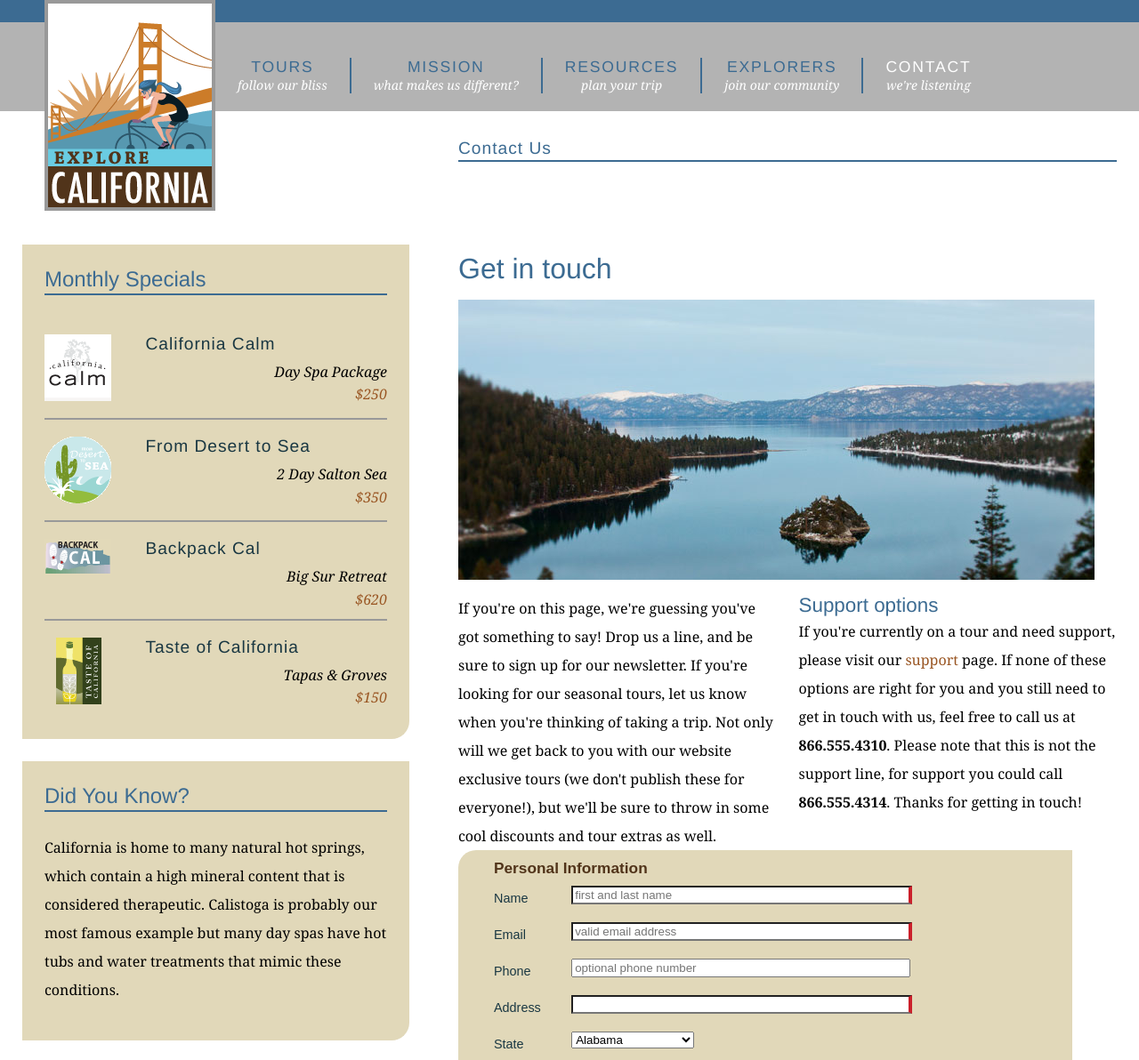
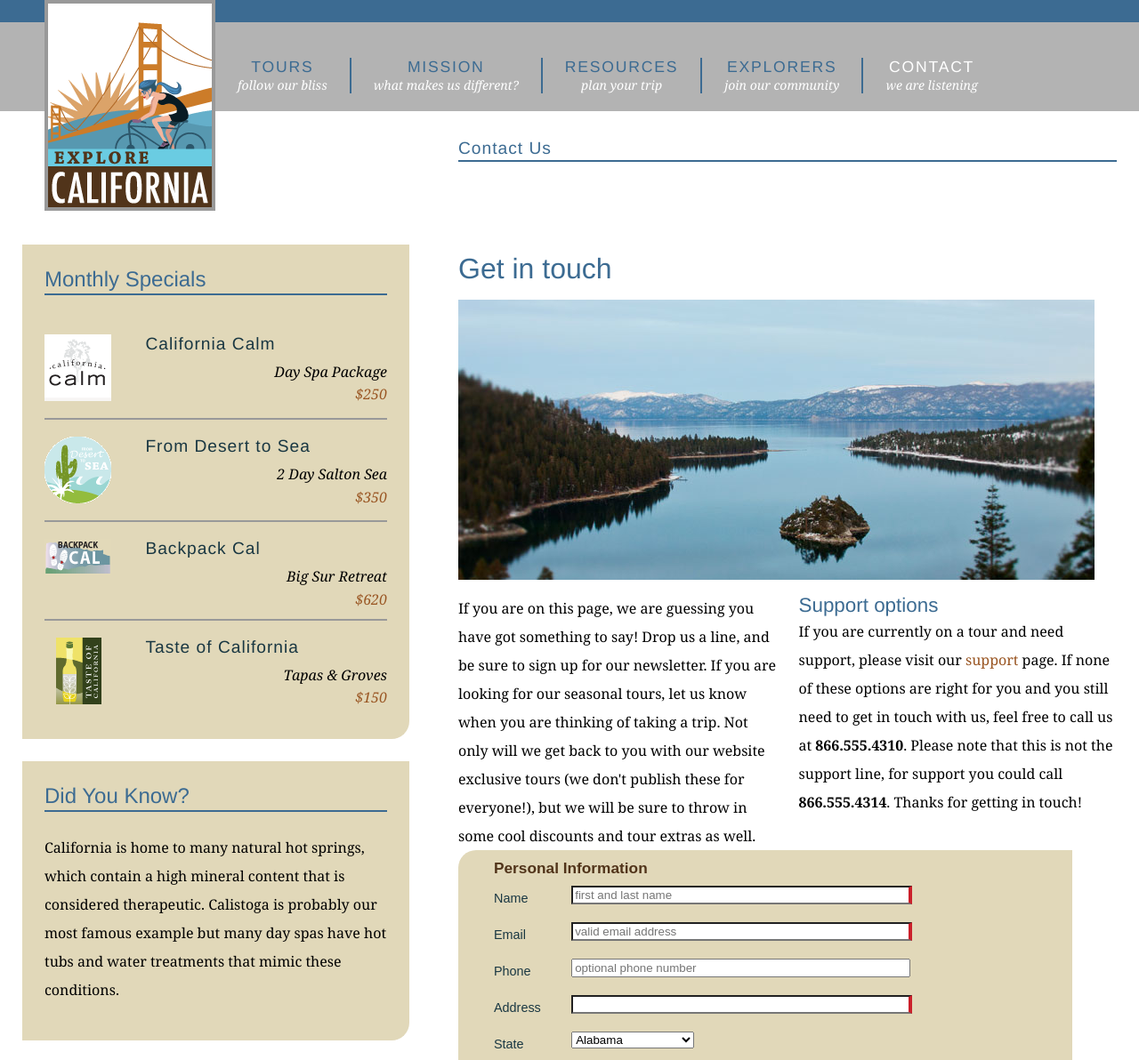
Before and after one commit to alberkwek92/explore_california, a plain HTML site: page contact.html in a window 1280 px wide. Shown: the top 1192 px of the page at 89% size. Drawn offline with Linux system fonts and the light colour scheme.

Commit message:
Removed contractions from contact page text

```diff
--- a/contact.html
+++ b/contact.html
@@ -45,7 +45,7 @@
                 <li><a href="explorers/video.html" title="check out our podcast">Video podcast</a></li>
               </ul>
             </li>
-            <li><a href="contact.html" title="contact us" class="current">Contact <br /><span class="tagline">we're listening</span></a>
+            <li><a href="contact.html" title="contact us" class="current">Contact <br /><span class="tagline">we are listening</span></a>
               <ul>
                 <li><a href="support.html" title="need help?">Support</a></li>
               </ul>
@@ -68,10 +68,10 @@
           <h1>Get in touch</h1>
           <img src="assets/images/emerald_bay.jpg" alt="Beautiful Lake Tahoe" class="articleImage" />
           <div class="multiCol">
-            <p>If you're on this page, we're guessing you've got something to say! Drop us a line, and be sure to sign up for our newsletter. If you're looking for our seasonal tours,  let us know when you're thinking of taking a trip. Not only will we get back to you with our website exclusive tours (we don't publish these for everyone!), but we'll be sure to throw in some cool discounts and tour extras as well.</p>
+            <p>If you are on this page, we are guessing you have got something to say! Drop us a line, and be sure to sign up for our newsletter. If you are looking for our seasonal tours,  let us know when you are thinking of taking a trip. Not only will we get back to you with our website exclusive tours (we don't publish these for everyone!), but we will be sure to throw in some cool discounts and tour extras as well.</p>
 
             <h2>Support options</h2>
-            <p>If you're currently on a tour and need support, please visit our <a href="support.html">support</a> page. If none of these options are right for you and you still need to get in touch with us, feel free to call us at<span class="phone"> <strong>866.555.4310</strong>. Please note that this is not the support line, for support you could call </span><strong>866.555.4314</strong>. Thanks for getting in touch!</p>
+            <p>If you are currently on a tour and need support, please visit our <a href="support.html">support</a> page. If none of these options are right for you and you still need to get in touch with us, feel free to call us at<span class="phone"> <strong>866.555.4310</strong>. Please note that this is not the support line, for support you could call </span><strong>866.555.4314</strong>. Thanks for getting in touch!</p>
           </div>
 
           <form id="frmContact" name="frmContact" method="post" action="contact_process.html">
```
